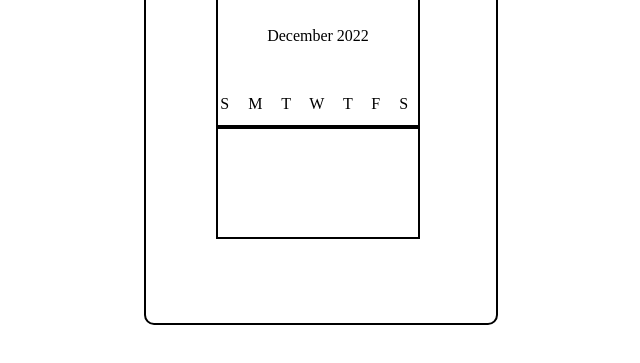
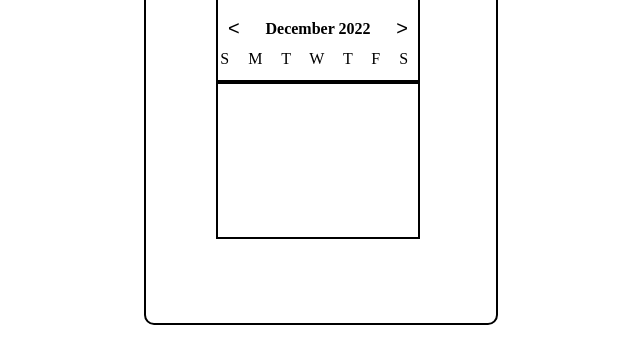
Before and after one commit to mitchomeke/Date-Picker-UI, a plain HTML site: page index.html in a window 1280 px wide. Shown: the part 319-682 px from the top of the page, without its empty margins (64-704 px from the left). Drawn offline with Linux system fonts and the light colour scheme.

Commit message:
added arrows

```diff
--- a/index.html
+++ b/index.html
@@ -1,3 +1,4 @@
+
 <!DOCTYPE html>
 <html lang="en">
 <head>
@@ -42,6 +43,7 @@
         button img {
             width: 24px;
             height: 24px;
+
         }
 
         .rectangle3 {
@@ -51,18 +53,36 @@
             border: 2px solid black;
             margin-left: 70px;
             margin-top: -2px;
+
         }
 
         .days {
-            padding-top: 50px;
+            padding-top: 10px;
             letter-spacing: 7.5px;
             text-align: center;
         }
 
         .month {
             text-align: center;
-            margin-top: 30px;
+            font-weight: bold;
+            flex-grow: 1;
         }
+
+        .left-arrow, .right-arrow{
+            background-color: transparent;
+            border: none;
+            cursor: pointer;
+            font-size: 20px;
+        }
+
+        .month-row {
+            display: flex;
+            align-items: center;
+            justify-content: space-between;
+            padding: 0 10px;
+            margin-top: 20px;
+        }
+
     </style>
 </head>
 <body>
@@ -77,8 +97,10 @@
     </div>
 
     <div class="rectangle3">
-        <div class="month">
-            December 2022
+        <div class="month-row">
+            <button class="left-arrow">&lt;</button>
+            <div class="month">December 2022</div>
+            <button class="right-arrow">&gt;</button>
         </div>
         <div class="days">S M T W T F S</div>
         <hr style="border: 2px solid black; margin-top: 12px">
```
Also changed, not shown: 1 other file.
